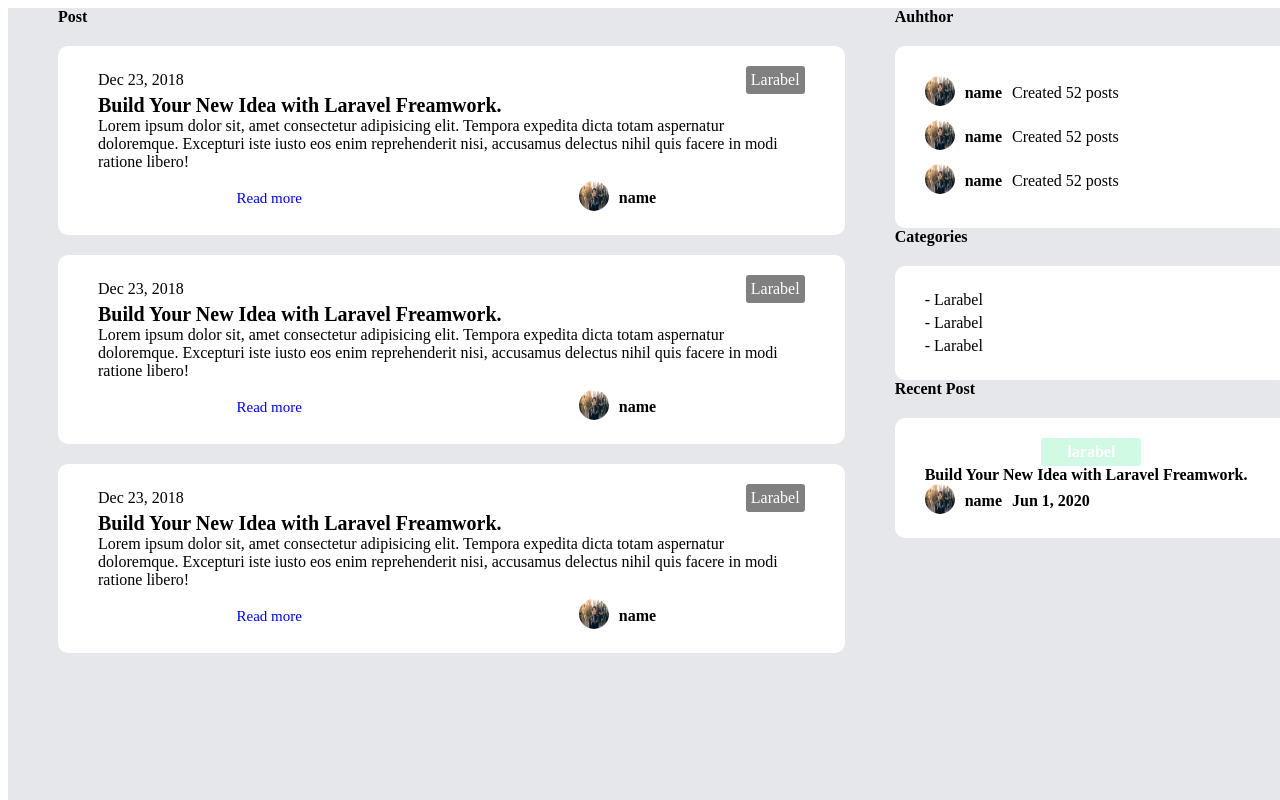
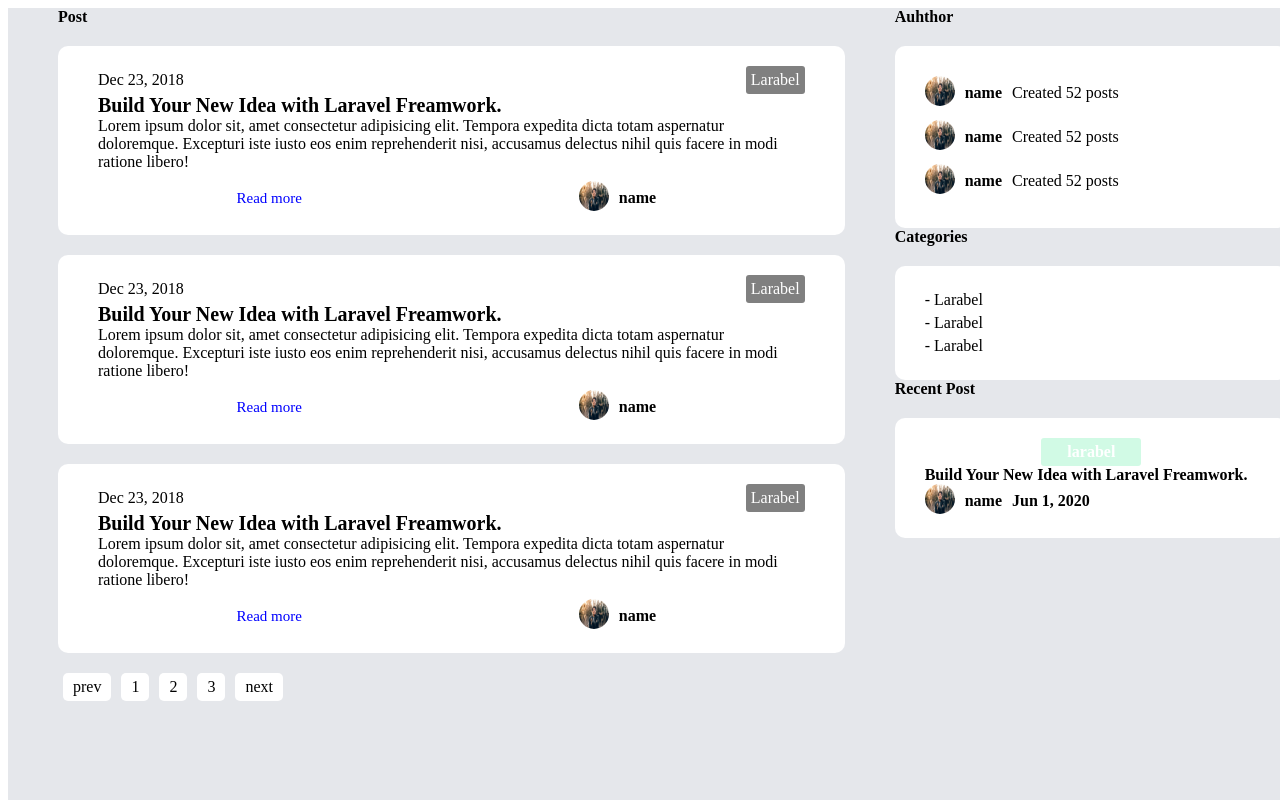
Before and after one commit to Awtanabe/nextjs-blog, a Next.js app: page /landing in a window 1280 px wide. Shown: the top 800 px of the page. Built offline with nearby package versions, Linux system fonts and the light colour scheme.

Commit message:
ページネーション

```diff
--- a/organism/Pagenation.js
+++ b/organism/Pagenation.js
@@ -0,0 +1,34 @@
+const Pagenation = () => {
+  return (
+    <div className="pagenation-container">
+      <div className="page">
+        prev
+      </div>
+      <div className="page">
+        1
+      </div>
+      <div className="page">
+        2
+      </div>
+      <div className="page">
+        3
+      </div>
+      <div className="page">
+        next
+      </div>
+      <style jsx>{`
+        .pagenation-container {
+          display: flex;
+        }
+        .pagenation-container .page {
+          background-color: white;
+          margin: 0 5px;
+          padding: 5px 10px;
+          border-radius: 5px;
+        }
+      `}</style>
+    </div>
+  )
+}
+
+export default Pagenation;
--- a/organism/landing/Main.js
+++ b/organism/landing/Main.js
@@ -1,6 +1,7 @@
 const lists = [{title: "Build Your New Idea with Laravel Freamwork.", body: "Lorem ipsum dolor sit, amet consectetur adipisicing elit. Tempora expedita dicta totam aspernatur doloremque. Excepturi iste iusto eos enim reprehenderit nisi, accusamus delectus nihil quis facere in modi ratione libero!"},{title: "Build Your New Idea with Laravel Freamwork.", body: "Lorem ipsum dolor sit, amet consectetur adipisicing elit. Tempora expedita dicta totam aspernatur doloremque. Excepturi iste iusto eos enim reprehenderit nisi, accusamus delectus nihil quis facere in modi ratione libero!"},{title: "Build Your New Idea with Laravel Freamwork.", body: "Lorem ipsum dolor sit, amet consectetur adipisicing elit. Tempora expedita dicta totam aspernatur doloremque. Excepturi iste iusto eos enim reprehenderit nisi, accusamus delectus nihil quis facere in modi ratione libero!"}
 ]
 import Post from "../../molecule/Landing/Post"
+import Pagenation from "../Pagenation"
 const Main = () => {
 
   return (
@@ -9,6 +10,7 @@ const Main = () => {
       {lists.map((list) => {
         return <Post {...list}/>
       })}
+      <Pagenation/>
       <style jsx>{`
         .main-container {
           flex: 2;
```
